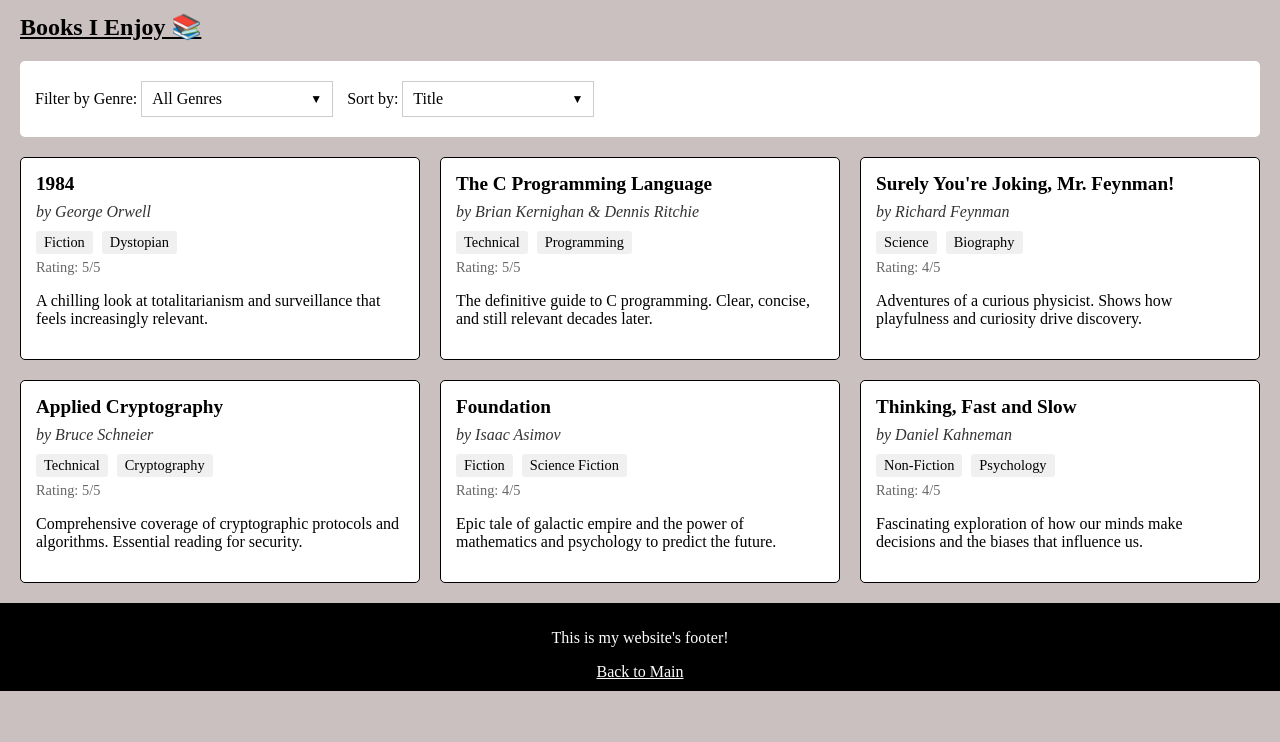
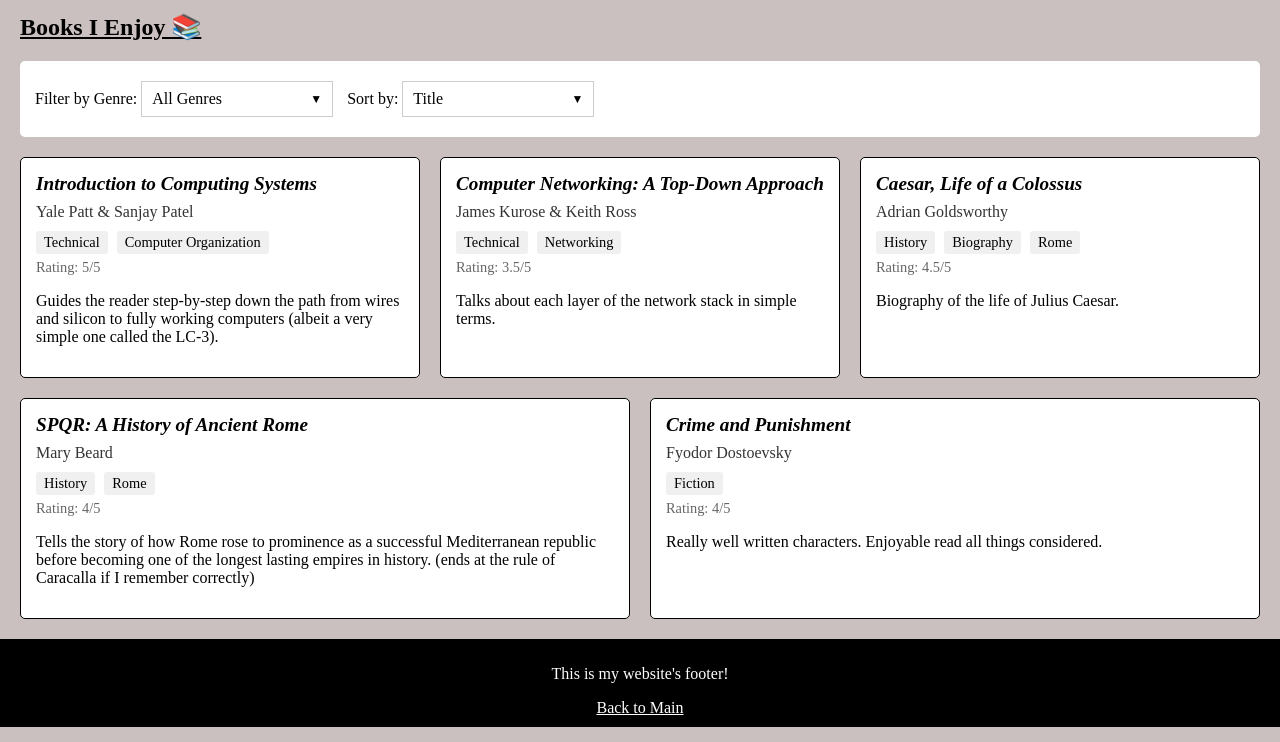
Before and after one commit to AcBurggg/Andrew-thoughts, a plain HTML site: page subpages/books.html in a window 1280 px wide. Shown: the part 58-800 px from the top of the page. Drawn offline with Linux system fonts and the light colour scheme.

Commit message:
added my own books

```diff
--- a/subpages/books.html
+++ b/subpages/books.html
@@ -23,13 +23,13 @@
         }
 
         .book-title {
+            font-style: italic;
             font-weight: bold;
             font-size: 1.2em;
             margin-bottom: 8px;
         }
 
         .book-author {
-            font-style: italic;
             color: #333333;
             margin-bottom: 5px;
         }
@@ -128,10 +128,10 @@
                 <div class="dropdown-options" id="genreOptions">
                     <label><input type="checkbox" value="all" checked> All Genres</label>
                     <label><input type="checkbox" value="fiction"> Fiction</label>
-                    <label><input type="checkbox" value="non-fiction"> Non-Fiction</label>
                     <label><input type="checkbox" value="technical"> Technical</label>
                     <label><input type="checkbox" value="biography"> Biography</label>
                     <label><input type="checkbox" value="science"> Science</label>
+                    <label><input type="checkbox" value="history"> History</label>
                 </div>
             </div>
 
@@ -147,59 +147,52 @@
         </div>
 
         <div class="book-container" id="bookContainer">
-            <div class="book-card" data-genre="fiction" data-author="orwell" data-rating="5">
-                <div class="book-title">1984</div>
-                <div class="book-author">by George Orwell</div>
-                <div class="book-genre">Fiction</div>
-                <div class="book-genre">Dystopian</div>
+
+            <div class="book-card" data-genre="technical" data-author="Patt" data-rating="5">
+                <div class="book-title">Introduction to Computing Systems</div>
+                <div class="book-author">Yale Patt & Sanjay Patel</div>
+                <div class="book-genre">Technical</div>
+                <div class="book-genre">Computer Organization</div>
                 <div class="book-rating">Rating: 5/5</div>
-                <p>A chilling look at totalitarianism and surveillance that feels increasingly relevant.</p>
+                <p>Guides the reader step-by-step down the path from wires and silicon to fully working computers (albeit a very simple one called the LC-3).</p>
             </div>
 
-            <div class="book-card" data-genre="technical" data-author="kernighan" data-rating="5">
-                <div class="book-title">The C Programming Language</div>
-                <div class="book-author">by Brian Kernighan & Dennis Ritchie</div>
+            <div class="book-card" data-genre="technical" data-author="Kurose" data-rating="3.5">
+                <div class="book-title">Computer Networking: A Top-Down Approach</div>
+                <div class="book-author">James Kurose & Keith Ross</div>
                 <div class="book-genre">Technical</div>
-                <div class="book-genre">Programming</div>
-                <div class="book-rating">Rating: 5/5</div>
-                <p>The definitive guide to C programming. Clear, concise, and still relevant decades later.</p>
+                <div class="book-genre">Networking</div>
+                <div class="book-rating">Rating: 3.5/5</div>
+                <p>Talks about each layer of the network stack in simple terms.</p>
             </div>
 
-            <div class="book-card" data-genre="science" data-author="feynman" data-rating="4">
-                <div class="book-title">Surely You're Joking, Mr. Feynman!</div>
-                <div class="book-author">by Richard Feynman</div>
-                <div class="book-genre">Science</div>
+            <div class="book-card" data-genre="history" data-author="Goldsworthy" data-rating="4.5">
+                <div class="book-title">Caesar, Life of a Colossus</div>
+                <div class="book-author">Adrian Goldsworthy</div>
+                <div class="book-genre">History</div>
                 <div class="book-genre">Biography</div>
-                <div class="book-rating">Rating: 4/5</div>
-                <p>Adventures of a curious physicist. Shows how playfulness and curiosity drive discovery.</p>
+                <div class="book-genre">Rome</div>
+                <div class="book-rating">Rating: 4.5/5</div>
+                <p>Biography of the life of Julius Caesar.</p>
             </div>
 
-            <div class="book-card" data-genre="technical" data-author="schneier" data-rating="5">
-                <div class="book-title">Applied Cryptography</div>
-                <div class="book-author">by Bruce Schneier</div>
-                <div class="book-genre">Technical</div>
-                <div class="book-genre">Cryptography</div>
-                <div class="book-rating">Rating: 5/5</div>
-                <p>Comprehensive coverage of cryptographic protocols and algorithms. Essential reading for security.</p>
+            <div class="book-card" data-genre="history" data-author="Beard" data-rating="4">
+                <div class="book-title">SPQR: A History of Ancient Rome</div>
+                <div class="book-author">Mary Beard</div>
+                <div class="book-genre">History</div>
+                <div class="book-genre">Rome</div>
+                <div class="book-rating">Rating: 4/5</div>
+                <p>Tells the story of how Rome rose to prominence as a successful Mediterranean republic before becoming one of the longest lasting empires in history. (ends at the rule of Caracalla if I remember correctly)</p>
             </div>
 
-            <div class="book-card" data-genre="fiction" data-author="asimov" data-rating="4">
-                <div class="book-title">Foundation</div>
-                <div class="book-author">by Isaac Asimov</div>
+            <div class="book-card" data-genre="fiction" data-author="Dostoevsky" data-rating="4">
+                <div class="book-title">Crime and Punishment</div>
+                <div class="book-author">Fyodor Dostoevsky</div>
                 <div class="book-genre">Fiction</div>
-                <div class="book-genre">Science Fiction</div>
                 <div class="book-rating">Rating: 4/5</div>
-                <p>Epic tale of galactic empire and the power of mathematics and psychology to predict the future.</p>
+                <p>Really well written characters. Enjoyable read all things considered.</p>
             </div>
 
-            <div class="book-card" data-genre="non-fiction" data-author="kahneman" data-rating="4">
-                <div class="book-title">Thinking, Fast and Slow</div>
-                <div class="book-author">by Daniel Kahneman</div>
-                <div class="book-genre">Non-Fiction</div>
-                <div class="book-genre">Psychology</div>
-                <div class="book-rating">Rating: 4/5</div>
-                <p>Fascinating exploration of how our minds make decisions and the biases that influence us.</p>
-            </div>
         </div>
     </main>
     <footer class="site-footer">
```
